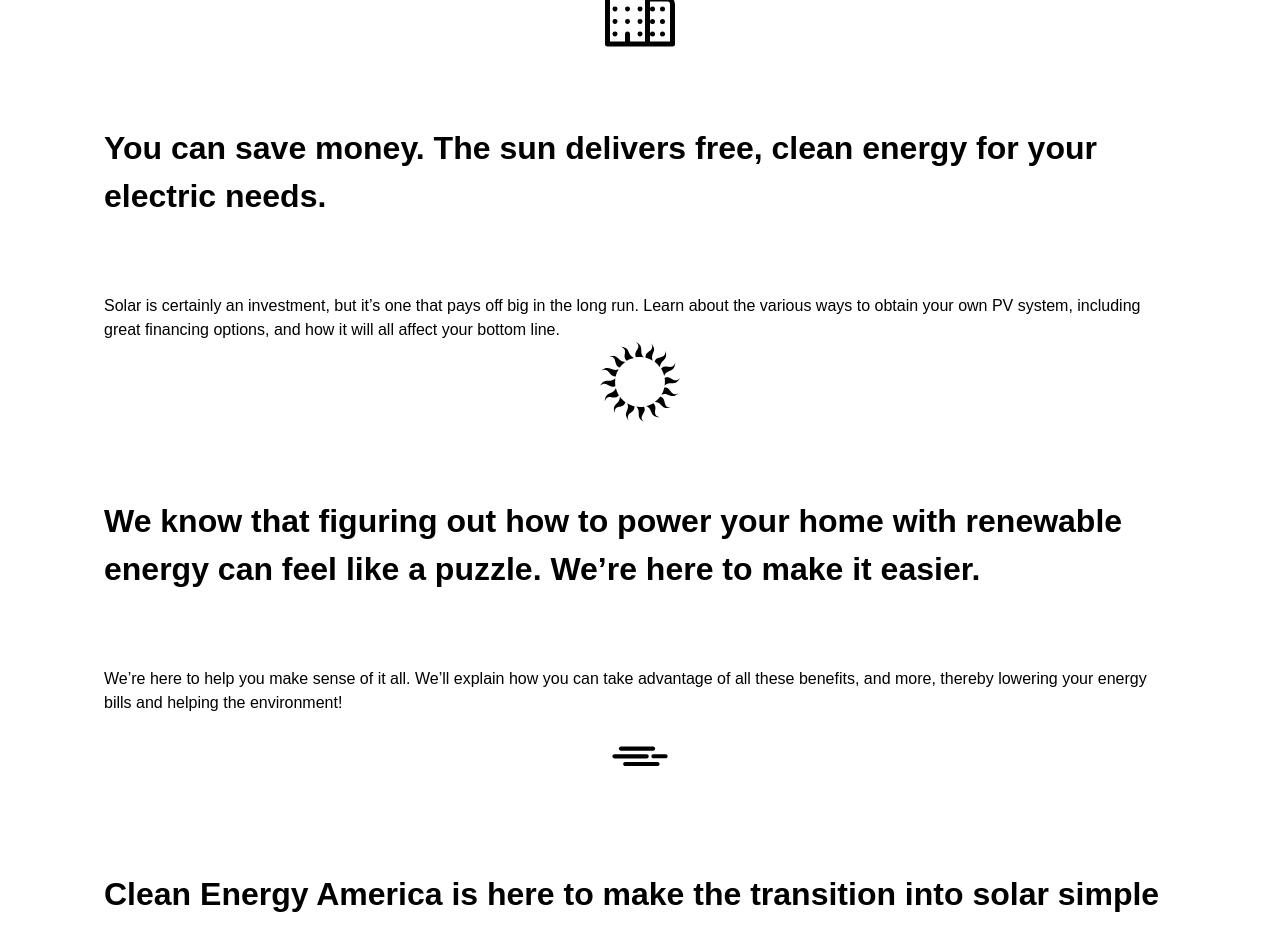
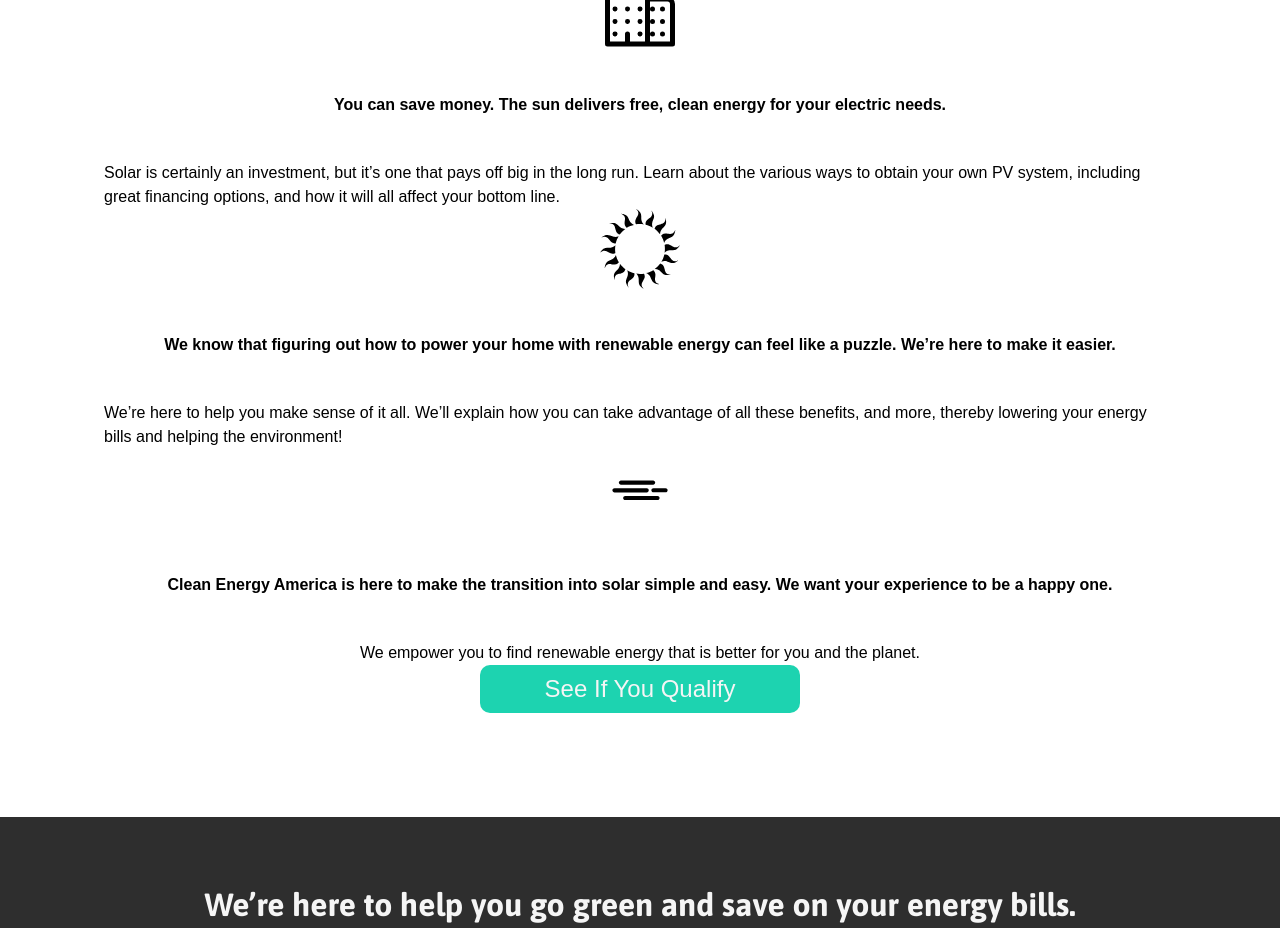
Before and after one commit to eric-santosCEA/second-solarcea, a React (Create React App) app: page / in a window 1280 px wide. Shown: the part 2000-2928 px from the top of the page. Built offline with nearby package versions, Linux system fonts and the light colour scheme.

Commit message:
changed h6 to h4 due to not being in secuentially correct order

```diff
--- a/src/components/Home.js
+++ b/src/components/Home.js
@@ -56,19 +56,15 @@
 
       {/* white info section */}
       <section className="second-white-info">
-        {/* <h4>
-          When you make the decision to install clean energy solutions in your
-          home, you make a financially or environmentally sound investment.
-        </h4> */}
         <h1>
           We can help you take advantage of your local utility company’s solar
           program, even if you’re a first-time buyer.
         </h1>
         <IoBusinessOutline size="5rem" />
-        <h6>
+        <h4>
           You can save money. The sun delivers free, clean energy for your
           electric needs.
-        </h6>
+        </h4>
         <p>
           Solar is certainly an investment, but it’s one that pays off big in
           the long run. Learn about the various ways to obtain your own PV
@@ -76,10 +72,10 @@
           your bottom line.
         </p>
         <GrSolaris size="5rem" />
-        <h6>
+        <h4>
           We know that figuring out how to power your home with renewable energy
           can feel like a puzzle. We’re here to make it easier.
-        </h6>
+        </h4>
         <p>
           We’re here to help you make sense of it all. We’ll explain how you can
           take advantage of all these benefits, and more, thereby lowering your
@@ -87,10 +83,10 @@
         </p>
         <WiWindy size="5rem" />
 
-        <h6>
+        <h4>
           Clean Energy America is here to make the transition into solar simple
           and easy. We want your experience to be a happy one.
-        </h6>
+        </h4>
         <p>
           We empower you to find renewable energy that is better for you and the
           planet.
```
